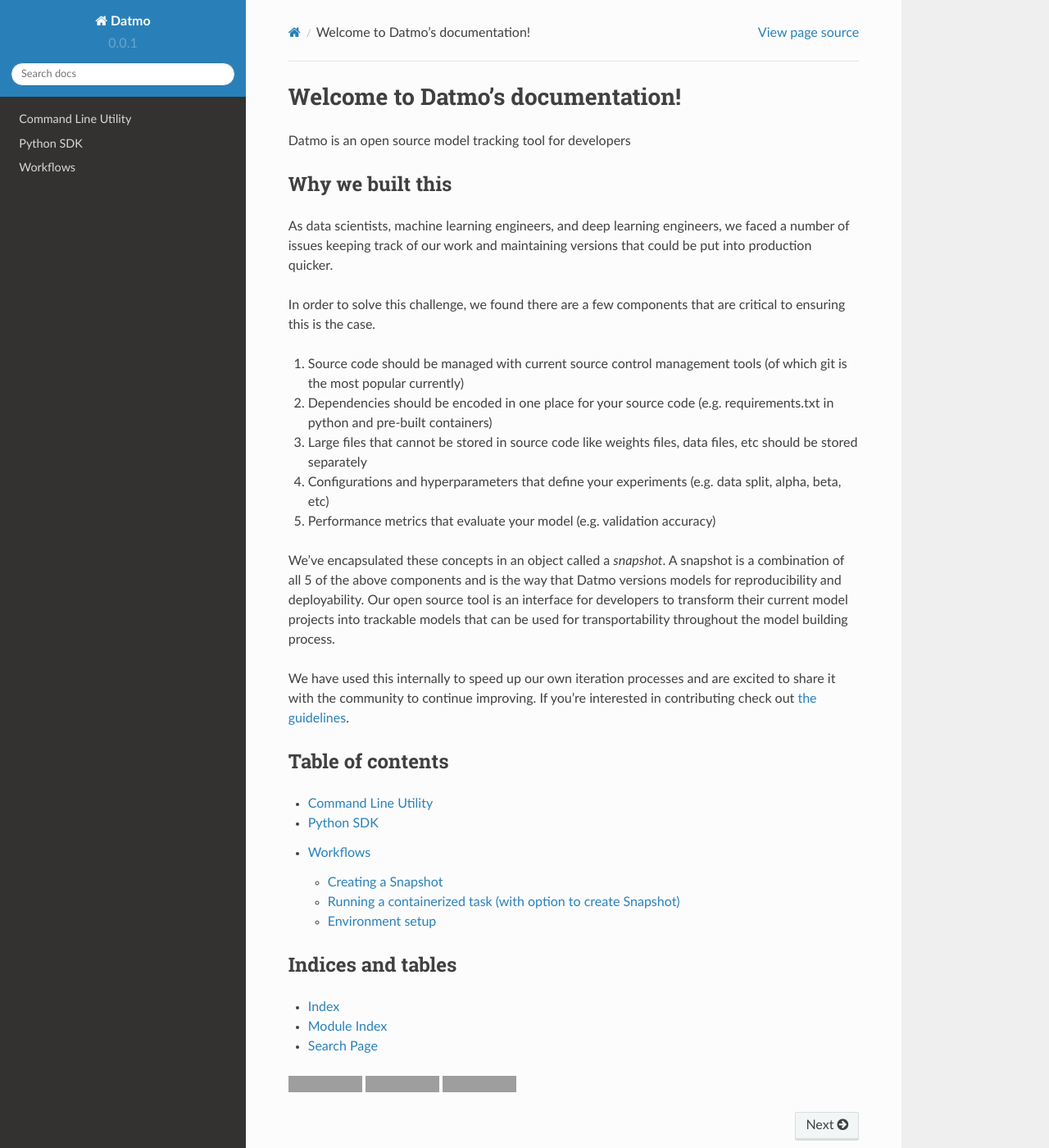
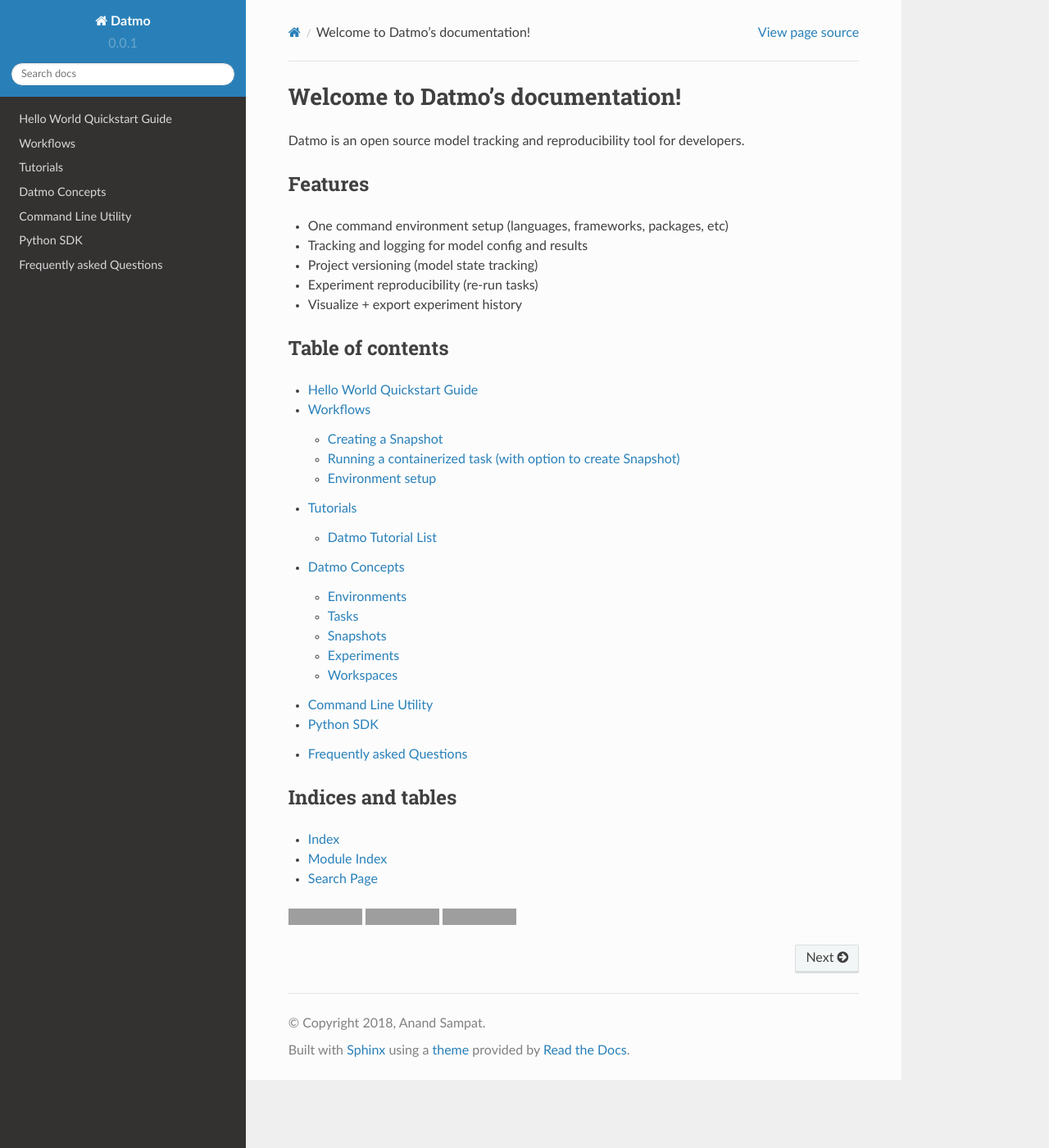
Before and after one commit to datmo/datmo, a Sphinx documentation site: the page built from docs/index.rst, in a window 1280 px wide and 1400 px high. Shown: the whole window at 82% size. Built offline with Sphinx 7.4.7 and the Read the Docs theme 2.0.0, drawn with Linux system fonts in a browser that asks for light colours; pages that are not in the unit, such as notebooks, are missing from menus; grey boxes are pictures that could not be loaded.

Commit message:
Add stubs for all standalone pages + begin filling out concepts and index pages

```diff
--- /dev/null
+++ b/docs/faq.rst
@@ -0,0 +1,2 @@
+Frequently asked Questions
+===================================
--- /dev/null
+++ b/docs/hello_world.rst
@@ -0,0 +1,2 @@
+Hello World Quickstart Guide
+===================================
--- a/docs/index.rst
+++ b/docs/index.rst
@@ -1,28 +1,15 @@
 Welcome to Datmo's documentation!
-=================================
+===================================
 
-Datmo is an open source model tracking tool for developers
+Datmo is an open source model tracking and reproducibility tool for developers.
 
-Why we built this
------------------
-
-As data scientists, machine learning engineers, and deep learning engineers, we faced a number of issues keeping track of our work and maintaining versions that could be put into production quicker.
-
-In order to solve this challenge, we found there are a few components that are critical to ensuring this is the case.
-
-1) Source code should be managed with current source control management tools (of which git is the most popular currently)
-2) Dependencies should be encoded in one place for your source code (e.g. requirements.txt in python and pre-built containers)
-3) Large files that cannot be stored in source code like weights files, data files, etc should be stored separately
-4) Configurations and hyperparameters that define your experiments (e.g. data split, alpha, beta, etc)
-5) Performance metrics that evaluate your model (e.g. validation accuracy)
-
-We've encapsulated these concepts in an object called a *snapshot*. A snapshot is a combination of all 5 of the above components
-and is the way that Datmo versions models for reproducibility and deployability. Our open source tool is an interface for
-developers to transform their current model projects into trackable models that can be used for transportability throughout the
-model building process.
-
-We have used this internally to speed up our own iteration processes and are excited to share it with the community to continue
-improving. If you're interested in contributing check out `the guidelines <https://github.com/datmo/datmo/blob/master/CONTRIBUTING.md>`_.
+Features
+-------------
+- One command environment setup (languages, frameworks, packages, etc)
+- Tracking and logging for model config and results
+- Project versioning (model state tracking)
+- Experiment reproducibility (re-run tasks)
+- Visualize + export experiment history
 
 
 Table of contents
@@ -30,9 +17,13 @@
 .. toctree::
     :maxdepth: 3
 
+    hello_world
+    examples
+    tutorials
+    concepts
     cli
     python_sdk
-    examples
+    faq
 
 
 Indices and tables
```
Also changed, not shown: docs/concepts.rst (added, +46 -0 lines), docs/tutorials.rst (added, +11 -0 lines).
